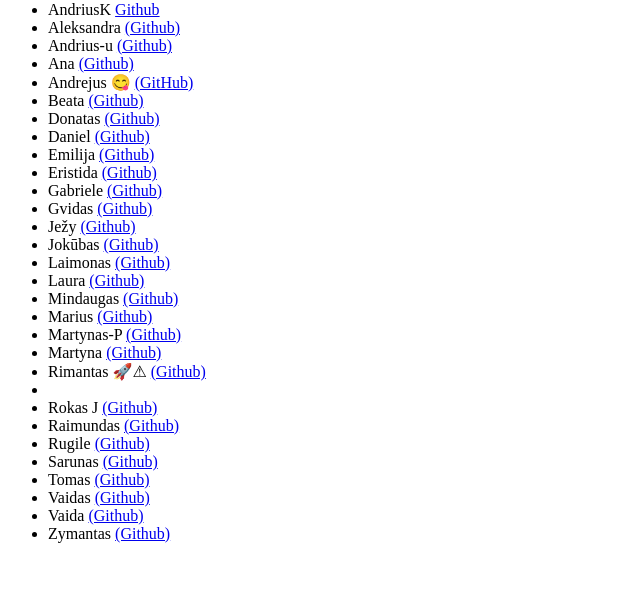
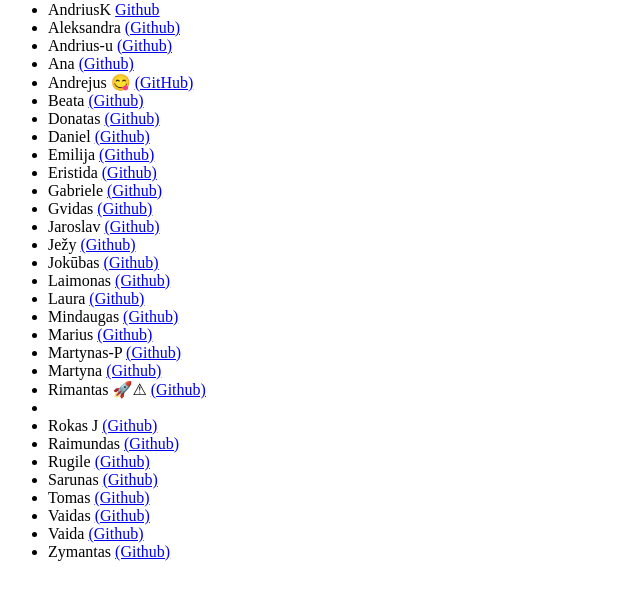
Before and after one commit to gvisis/5-suvestine-online-branch, a plain HTML site: page index.html in a window 1280 px wide. Shown: the part 79-678 px from the top of the page, without its empty margins (0-640 px from the left). Drawn offline with Linux system fonts and the light colour scheme.

Commit message:
latest update

```diff
--- a/index.html
+++ b/index.html
@@ -68,6 +68,10 @@
         <!-- h -->
         <!-- i -->
         <!-- j -->
+        <li>
+            <span>Jaroslav</span>
+            <a href="https://github.com/jaroslav-levkovic">(Github)</a>
+        </li>
         <li>
             <span>Ježy</span>
             <a href="https://github.com/Gurar">(Github)</a>
```
